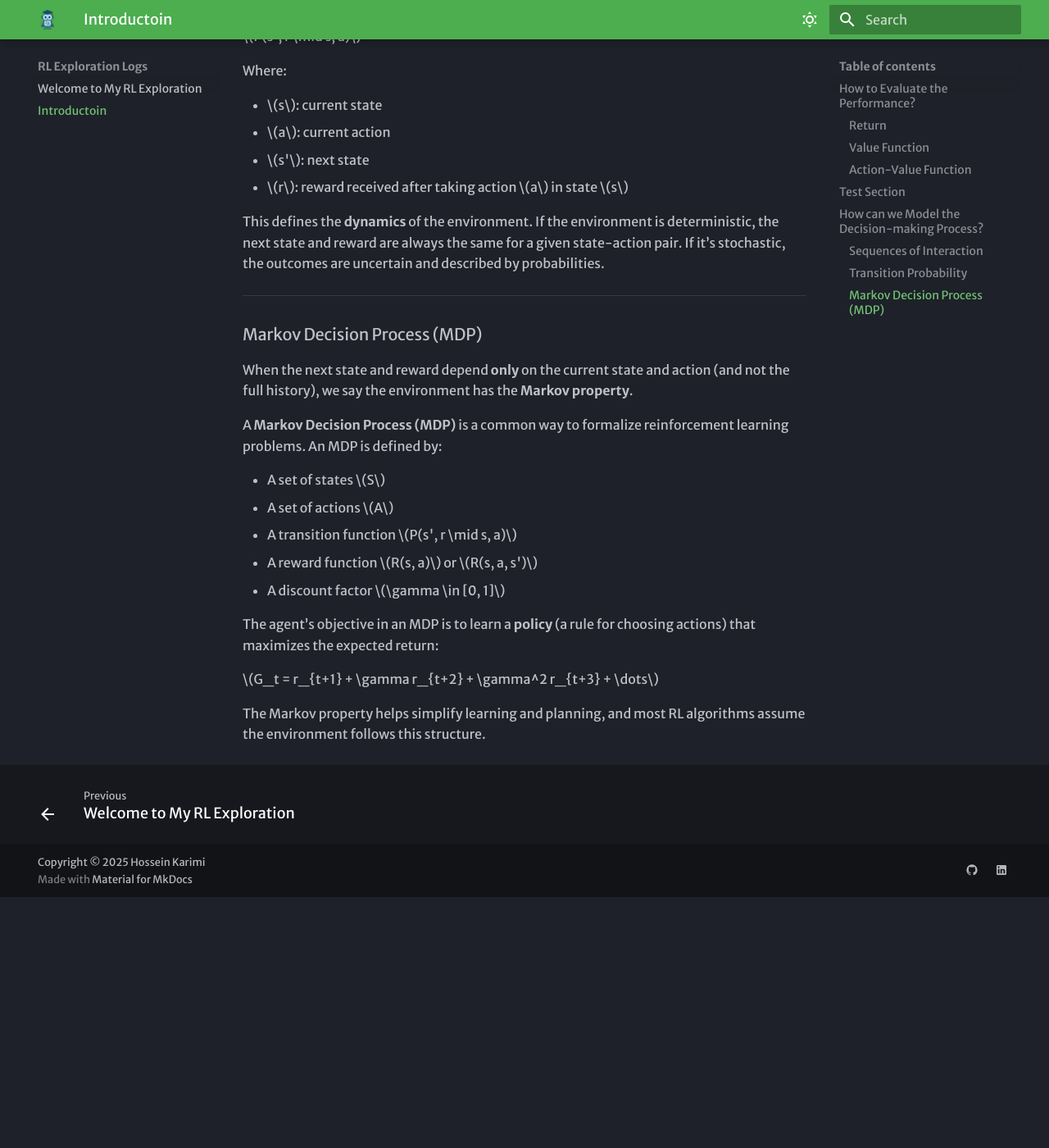
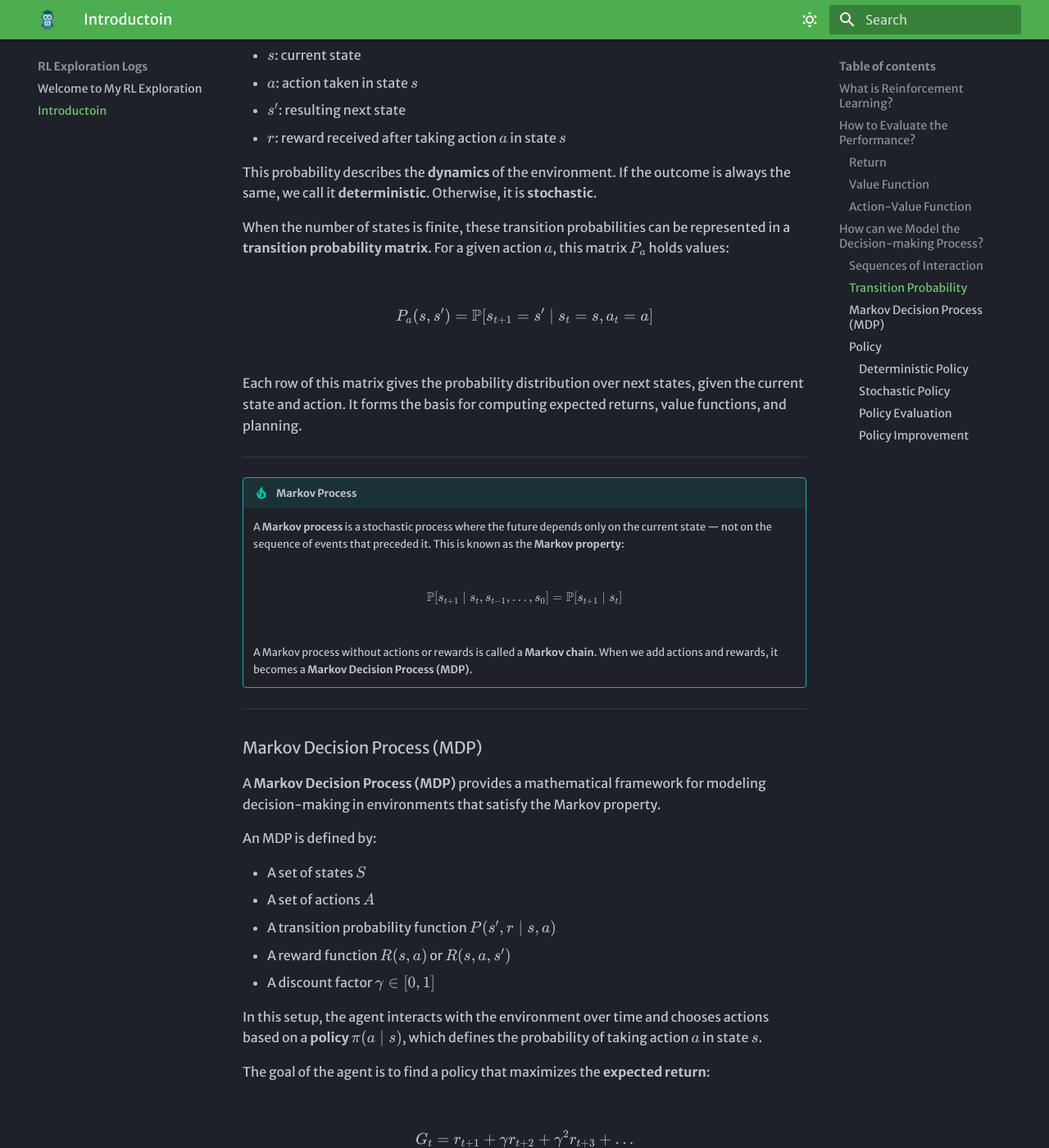
Before and after one commit to mhosseinkarimi/reinforcement_learning_projects, an MkDocs documentation site: the page built from docs/introduction.md, in a window 1280 px wide and 1400 px high, scrolled down 3386 px. Shown: the whole window at 82% size. Built offline with MkDocs 1.6.1 and Material for MkDocs 9.7.7, drawn with Linux system fonts in a browser that asks for light colours; some web fonts are replaced; before the commit the page ends 4480 px from its top, so only the background shows below that; some of the changed text lies outside the part shown.

Commit message:
Introduction chapter v1

```diff
--- a/docs/introduction.md
+++ b/docs/introduction.md
@@ -1,5 +1,5 @@
 # Introductoin
-
+## What is Reinforcement Learning?
 First things first, what is reinforcement learning!? Reinforcement learning relies on the idea of learning by **interacting** with an **environment**. The core concept of interaction with and environment and learning through the feedback recieved in this process, shapes the idea of reinforcement learning.
 
 ![Interaction](assets/introduction/rl_agent_interaction.png)
@@ -67,19 +67,6 @@ $
 
 This is very useful when the agent needs to decide between several possible actions in the same state.
 
-## Test Section
-
-This should work: `$x^2 + y^2 = z^2$`
-
-And this block:
-
-$$
-Q(s, a) = \mathbb{E}[G_t \mid s_t = s, a_t = a]
-$$
-
-- Here is some math: `$s_t$`
-- Better version: `$s_{t+1}$`
-
 ## How can we Model the Decision-making Process?
 
 ### Sequences of Interaction
@@ -92,7 +79,9 @@ In reinforcement learning, what the agent does now affects what happens next. Th
 
 This forms a sequence like:
 
-$s_0, a_0, r_1, s_1, a_1, r_2, s_2, \dots$
+$$
+s_0, a_0, r_1, s_1, a_1, r_2, s_2, \dots
+$$
 
 These sequences are important because the goal of the agent is to choose actions that lead to better rewards over time. This sequence also means that the agent must balance what it knows now with how its current decisions affect future states and rewards.
 
@@ -102,35 +91,133 @@ These sequences are important because the goal of the agent is to choose actions
 
 To model how the environment reacts to the agent’s actions, we use the concept of a **transition probability**. This tells us the probability of ending up in a certain next state and receiving a certain reward, given the current state and action.
 
-This is written as:
+Mathematically, this is written as:
 
-$P(s', r \mid s, a)$
+$$
+P(s', r \mid s, a)
+$$
 
 Where:
 
 - $s$: current state
-- $a$: current action
-- $s'$: next state
+- $a$: action taken in state $s$
+- $s'$: resulting next state
 - $r$: reward received after taking action $a$ in state $s$
 
-This defines the **dynamics** of the environment. If the environment is deterministic, the next state and reward are always the same for a given state-action pair. If it’s stochastic, the outcomes are uncertain and described by probabilities.
+This probability describes the **dynamics** of the environment. If the outcome is always the same, we call it **deterministic**. Otherwise, it is **stochastic**.
+
+When the number of states is finite, these transition probabilities can be represented in a **transition probability matrix**. For a given action $a$, this matrix $P_a$ holds values:
+
+$$
+P_a(s, s') = \mathbb{P}[s_{t+1} = s' \mid s_t = s, a_t = a]
+$$
+
+Each row of this matrix gives the probability distribution over next states, given the current state and action. It forms the basis for computing expected returns, value functions, and planning.
+
+---
+
+!!! tip "Markov Process"
+    A **Markov process** is a stochastic process where the future depends only on the current state — not on the sequence of events that preceded it. This is known as the **Markov property**:
+
+    $$
+    \mathbb{P}[s_{t+1} \mid s_t, s_{t-1}, \dots, s_0] = \mathbb{P}[s_{t+1} \mid s_t]
+    $$
+
+    A Markov process without actions or rewards is called a **Markov chain**. When we add actions and rewards, it becomes a **Markov Decision Process (MDP)**.
 
 ---
 
 ### Markov Decision Process (MDP)
 
-When the next state and reward depend **only** on the current state and action (and not the full history), we say the environment has the **Markov property**.
+A **Markov Decision Process (MDP)** provides a mathematical framework for modeling decision-making in environments that satisfy the Markov property.
 
-A **Markov Decision Process (MDP)** is a common way to formalize reinforcement learning problems. An MDP is defined by:
+An MDP is defined by:
 
 - A set of states $S$
 - A set of actions $A$
-- A transition function $P(s', r \mid s, a)$
+- A transition probability function $P(s', r \mid s, a)$
 - A reward function $R(s, a)$ or $R(s, a, s')$
 - A discount factor $\gamma \in [0, 1]$
 
-The agent’s objective in an MDP is to learn a **policy** (a rule for choosing actions) that maximizes the expected return:
+In this setup, the agent interacts with the environment over time and chooses actions based on a **policy** $\pi(a \mid s)$, which defines the probability of taking action $a$ in state $s$.
 
-$G_t = r_{t+1} + \gamma r_{t+2} + \gamma^2 r_{t+3} + \dots$
+The goal of the agent is to find a policy that maximizes the **expected return**:
 
-The Markov property helps simplify learning and planning, and most RL algorithms assume the environment follows this structure.
+$$
+G_t = r_{t+1} + \gamma r_{t+2} + \gamma^2 r_{t+3} + \dots
+$$
+
+This compact structure makes MDPs very useful for developing and analyzing reinforcement learning algorithms.
+
+---
+
+### Policy
+
+Now that we’ve seen how an agent interacts with the environment and how the environment behaves probabilistically, we can talk about what actually guides the agent’s behavior — the **policy**.
+
+A **policy** is the agent’s strategy for choosing actions based on the current state. It defines the agent's behavior at every point in time.
+
+---
+
+#### Deterministic Policy
+
+A **deterministic policy** maps each state directly to a specific action:
+
+$$
+\pi(s) = a
+$$
+
+This means that whenever the agent is in state $s$, it always chooses action $a$.
+
+---
+
+#### Stochastic Policy
+
+In many settings, it is useful (or even necessary) to consider **stochastic policies**. These assign probabilities to each action given a state:
+
+$$
+\pi(a \mid s) = \mathbb{P}[a_t = a \mid s_t = s]
+$$
+
+This is the probability that the agent chooses action $a$ when in state $s$. Stochastic policies are especially useful for exploration, policy gradients, and environments with uncertainty.
+
+---
+
+#### Policy Evaluation
+
+To evaluate how good a policy is, we use **value functions**:
+
+- The **state-value function** for a policy $\pi$:
+
+  $$
+  V^\pi(s) = \mathbb{E}_\pi[G_t \mid s_t = s]
+  $$
+
+  This gives the expected return starting from state $s$ and following policy $\pi$ thereafter.
+
+- The **action-value function** for a policy $\pi$:
+
+  $$
+  Q^\pi(s, a) = \mathbb{E}_\pi[G_t \mid s_t = s, a_t = a]
+  $$
+
+  This gives the expected return after taking action $a$ in state $s$, and then following policy $\pi$ from the next state.
+
+---
+
+#### Policy Improvement
+
+The goal of reinforcement learning is to **improve the policy** over time. A better policy is one that gives higher expected returns.
+
+In many RL algorithms (like policy iteration or actor-critic methods), we update the policy by comparing value estimates and adjusting the action choices to increase the expected return. This is often done by:
+
+- Making the policy more likely to choose actions with higher $Q^\pi(s, a)$
+- Reducing the likelihood of actions with lower value
+
+Over time, this leads to **optimal policies**:
+
+$$
+\pi^* = \arg\max_\pi V^\pi(s), \quad \forall s \in S
+$$
+
+This optimal policy achieves the highest expected return from any state.
--- a/docs/js/math-render.js
+++ b/docs/js/math-render.js
@@ -1,9 +1,11 @@
 document$.subscribe(() => {
   renderMathInElement(document.body, {
     delimiters: [
-      {left: "$$", right: "$$", display: true},
-      {left: "$", right: "$", display: false}
+      { left: "\\[", right: "\\]", display: true  },
+      { left: "\\(", right: "\\)", display: false },
+      { left: "$$",  right: "$$", display: true  },
+      { left: "$",   right: "$",   display: false }
     ],
-    ignoredTags: ["script", "noscript", "style", "textarea", "pre", "code"]
+    ignoredTags: ["script","noscript","style","textarea","pre","code"]
   });
 });
```
